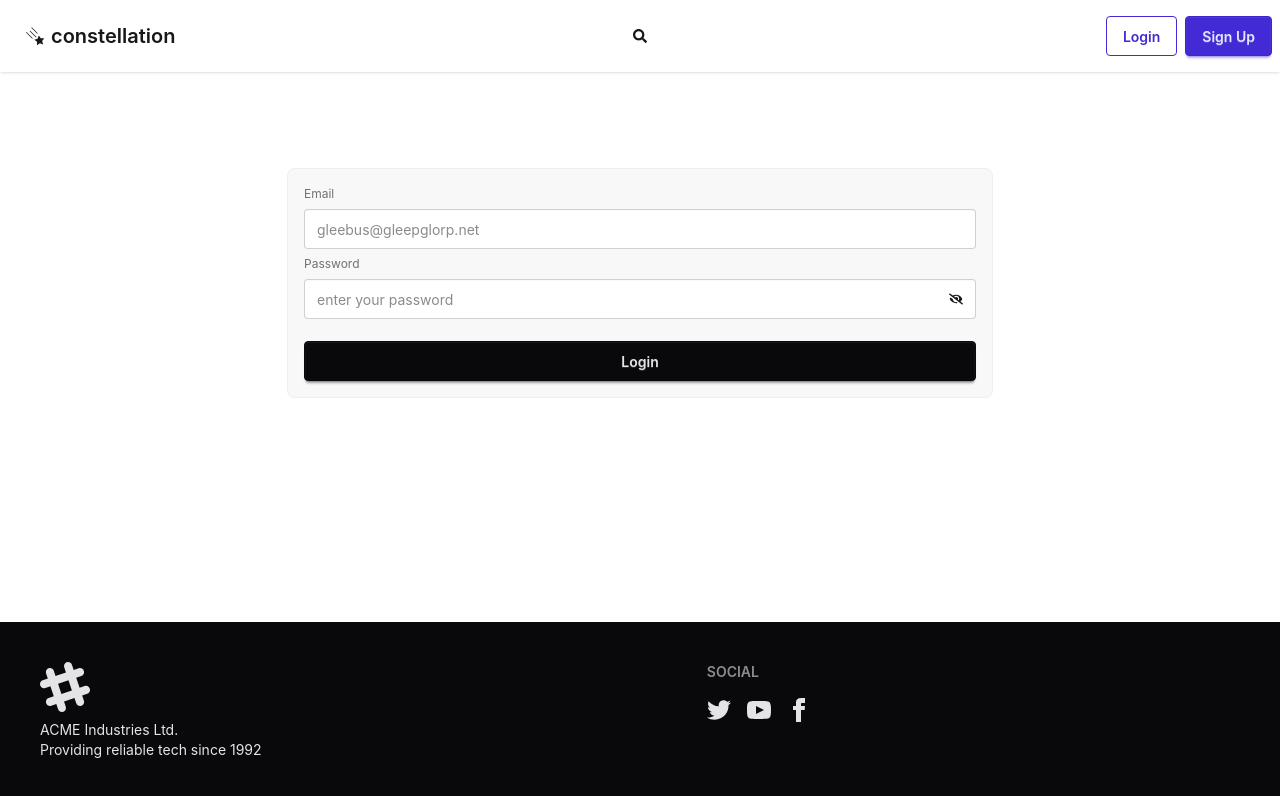
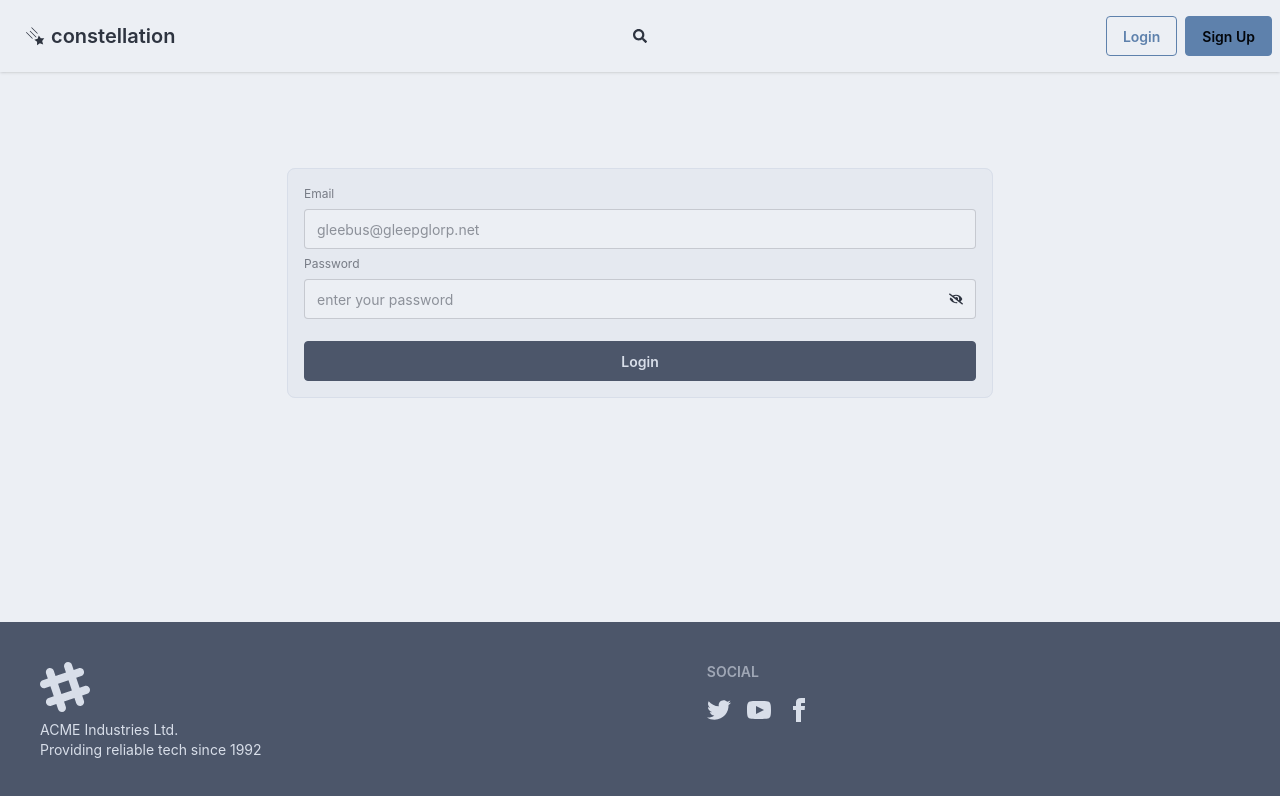
Before and after one commit to iznoelc/project-03, a React (Vite) app in the folder client/: page /login in a window 1280 px wide. Shown: the top 796 px of the page. Built offline with nearby package versions, Linux system fonts and the light colour scheme; no server answers.

Commit message:
add theme

```diff
--- a/client/src/components/profile/UserProfile.jsx
+++ b/client/src/components/profile/UserProfile.jsx
@@ -205,7 +205,7 @@ export default function UserProfile(){
     return (
         <>
         <div className="flex flex-col items-center justify-center p-24">
-            <div className="flex flex-col bg-base-200 rounded-lg items-center p-16 gap-2 shadow-2xl w-full max-w-4xl">
+            <div className="flex flex-col bg-base-300 rounded-lg items-center p-16 gap-2 shadow-2xl w-full max-w-4xl">
                 {isEditingPfp ?
                 <>
                 <form className="flex flex-col items-center w-full" onSubmit={handleFileUploaded}>
--- a/client/src/index.css
+++ b/client/src/index.css
@@ -1,2 +1,5 @@
 @import "tailwindcss";
-@plugin "daisyui/index.js";
+
+@plugin "daisyui/index.js" {
+  themes: nord --default;
+}
```
